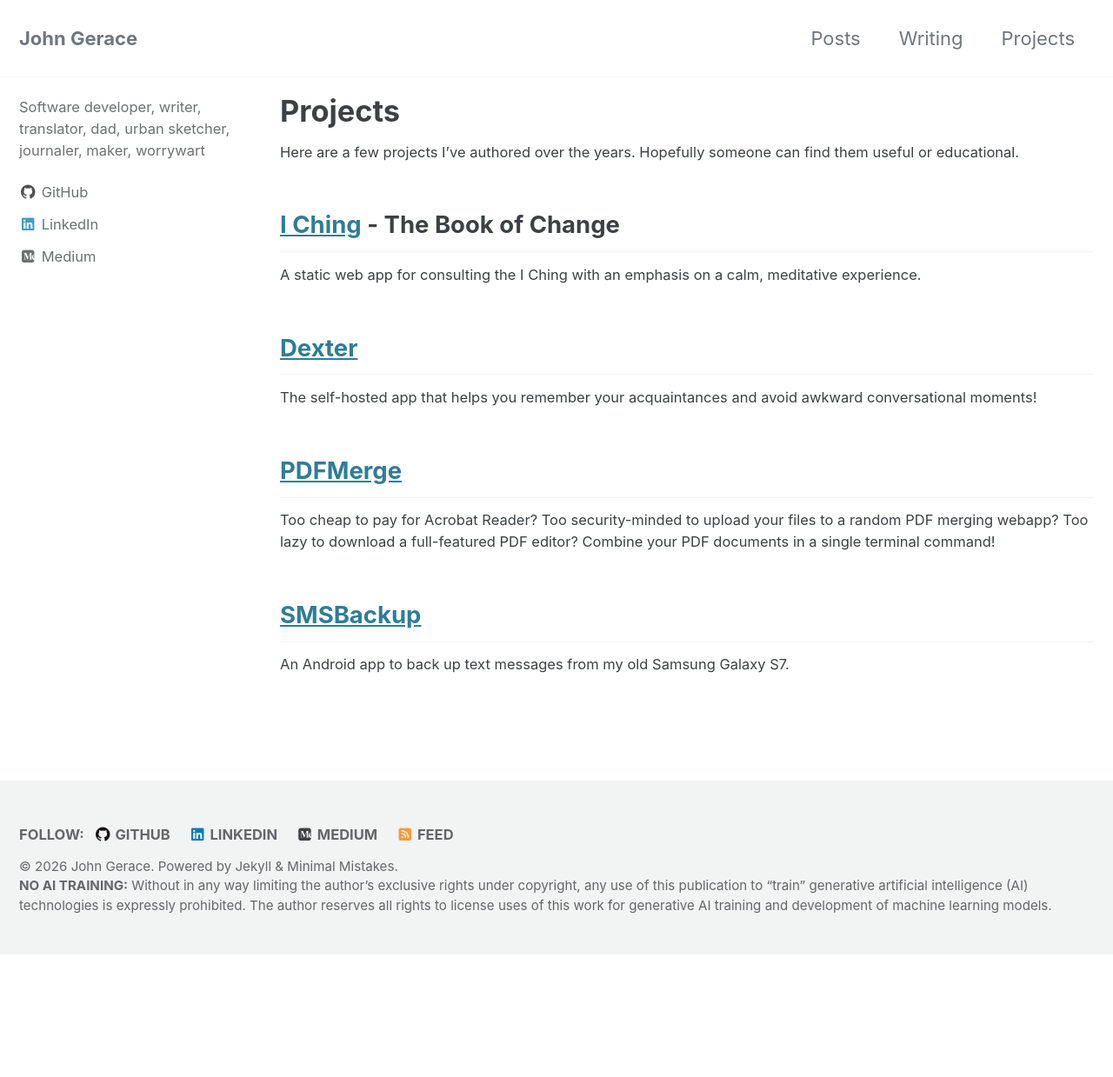
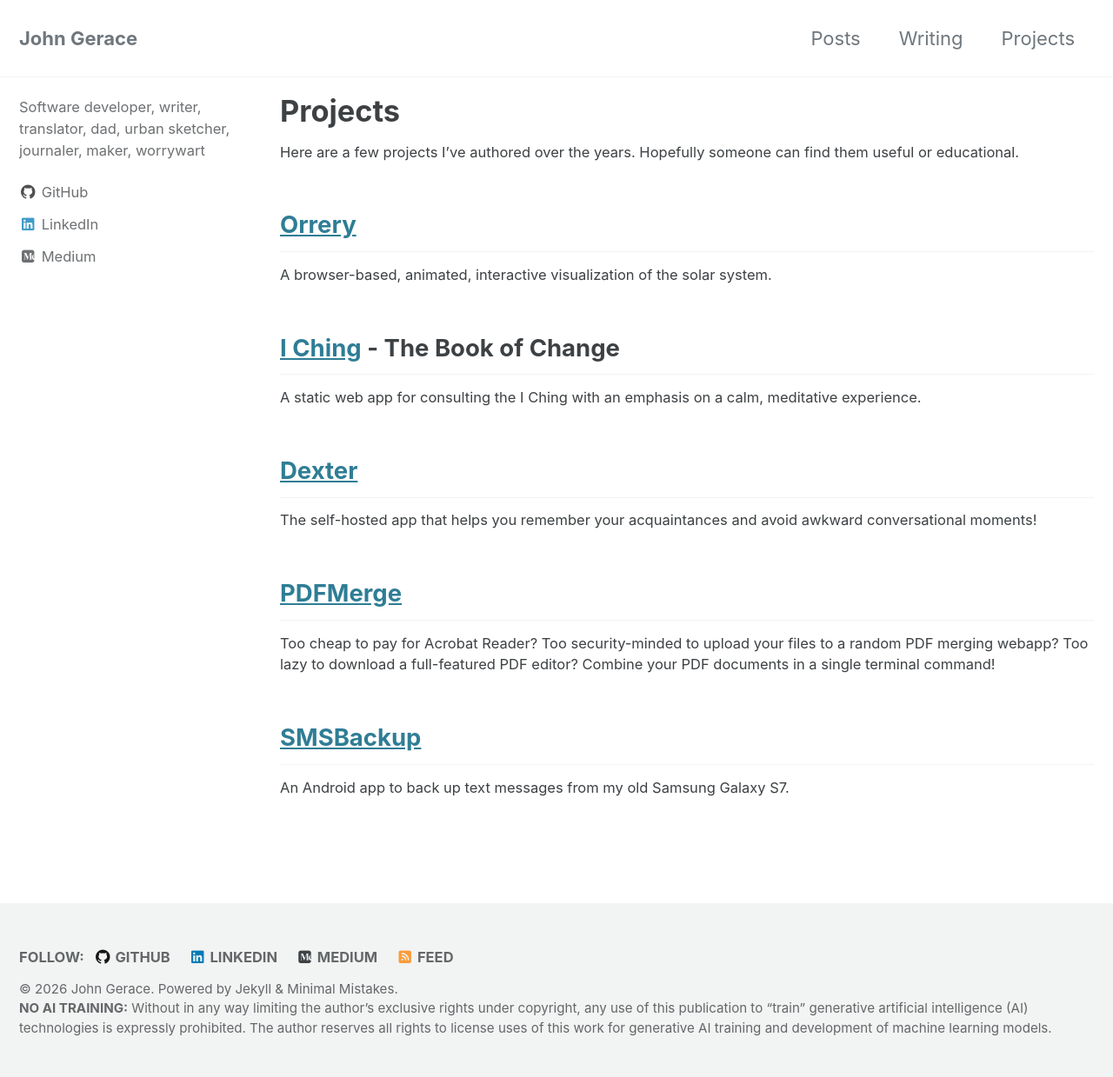
Before and after one commit to jgerace/jgerace.github.io, a Jekyll site: the page built from _pages/projects.md, in a window 1280 px wide. Shown: the whole page at 87% size. Built offline with Jekyll 4.4.1, drawn with Linux system fonts in a browser that asks for light colours; cached includes are drawn as plain includes; before the commit the page ends 1098 px from its top, so only the background shows below that.

Commit message:
Orrery project link

```diff
--- a/_pages/projects.md
+++ b/_pages/projects.md
@@ -5,6 +5,10 @@ classes: wide
 ---
 
 Here are a few projects I've authored over the years. Hopefully someone can find them useful or educational.
+
+## [Orrery](https://www.johngerace.com/orrery/)
+
+A browser-based, animated, interactive visualization of the solar system.
 
 ## [I Ching](https://www.johngerace.com/iching/) - The Book of Change
 
```
